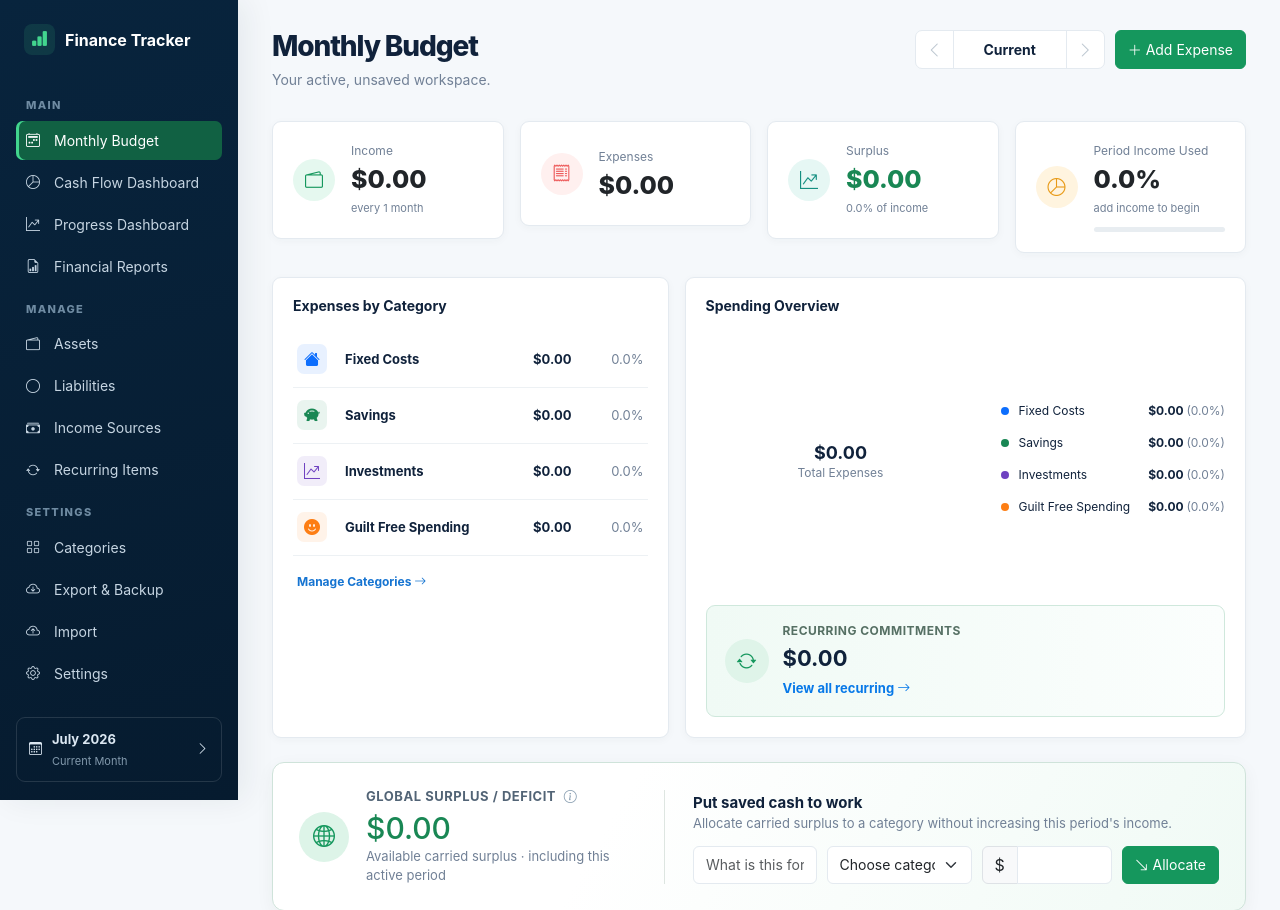
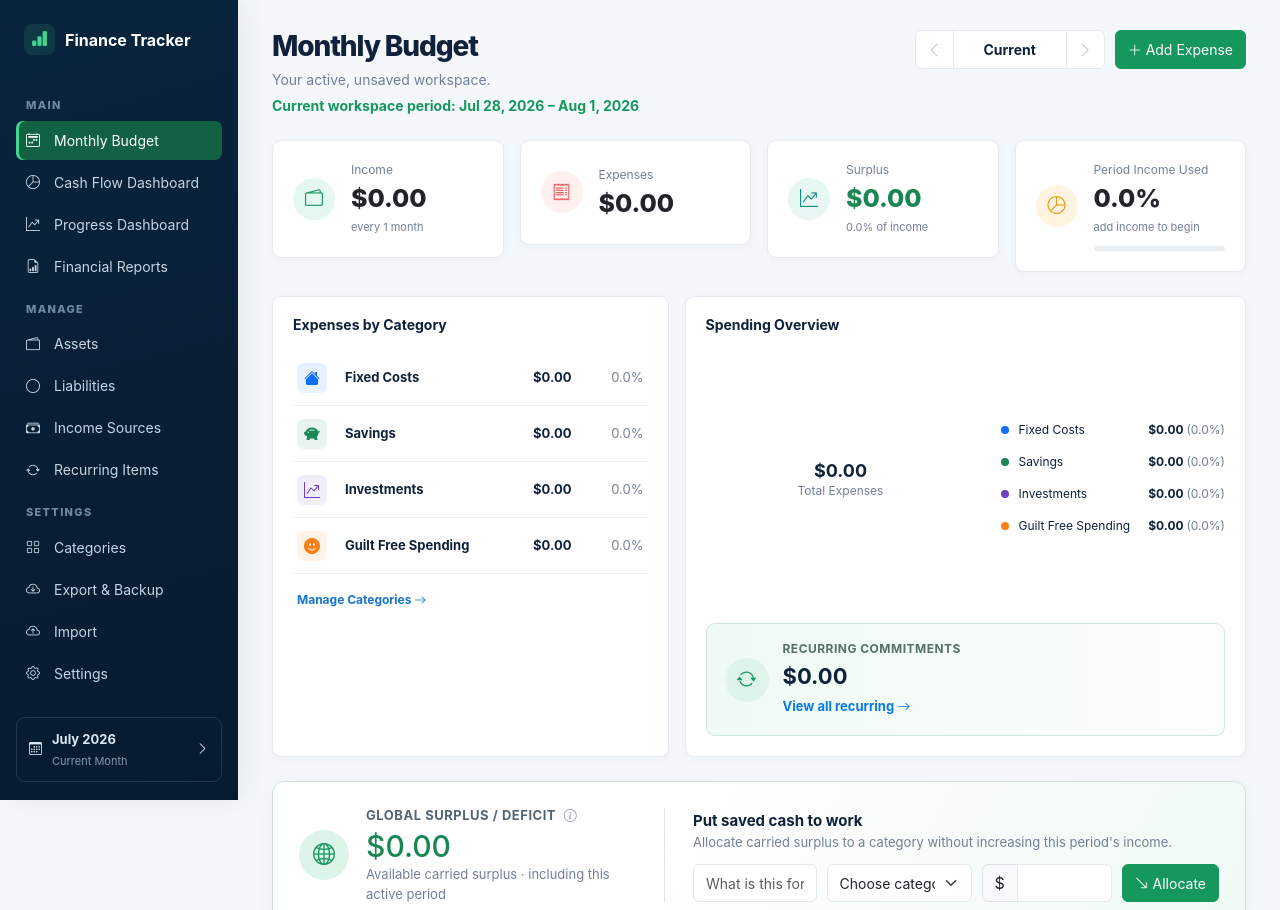
Before and after one commit to EKHess/FinanceTracker, a Flask app: page / in a window 1280 px wide. Shown: the top 910 px of the page. Run offline with Flask 3, Linux system fonts and the light colour scheme; data comes from the database, SQL or seed files in the repository; data that the repository does not hold is empty; some libraries are stand-ins or nearby versions.

Commit message:
Display current workspace period

```diff
--- a/services/finance.py
+++ b/services/finance.py
@@ -29,6 +29,18 @@ def category_totals(month_id):
     return categories
 
 
+def _workspace_period():
+    conn = get_connection()
+    schedule = conn.execute("SELECT period_start, next_run FROM workspace_schedule WHERE id = 1").fetchone()
+    conn.close()
+    if schedule is None:
+        return None
+    return {
+        "start": schedule["period_start"],
+        "end": schedule["next_run"].split("T", 1)[0],
+    }
+
+
 def dashboard_summary(month_id):
     conn = get_connection()
     month = conn.execute("SELECT * FROM months WHERE id = ?", (month_id,)).fetchone()
@@ -46,6 +58,7 @@ def dashboard_summary(month_id):
 
     return {
         "month": dict(month),
+        "workspace_period": _workspace_period(),
         "summary": {
             "income": income,
             "spending": spending,
--- a/static/css/styles.css
+++ b/static/css/styles.css
@@ -20,6 +20,7 @@ body { margin: 0; background: var(--canvas); color: var(--ink); font-family: Int
 .page-header { min-height: 67px; margin-bottom: 24px; display: flex; justify-content: space-between; align-items: flex-start; gap: 20px; }
 .page-header h1 { margin: 0 0 5px; font-size: 25px; font-weight: 780; letter-spacing: -.04em; }
 .page-header p { margin: 0; color: var(--muted); font-size: 12px; }
+.page-header .workspace-period-caption { margin-top: 5px; color: var(--green); font-weight: 650; }
 .header-actions { display: flex; gap: 10px; }
 .month-control { min-width: 175px; border: 1px solid var(--line); border-radius: 7px; background: white; padding: 8px 12px; display: flex; justify-content: space-between; align-items: center; color: var(--ink); font-size: 11px; }
 .btn-success { --bs-btn-bg: var(--green); --bs-btn-border-color: var(--green); --bs-btn-hover-bg: #10794a; --bs-btn-hover-border-color: #10794a; }
--- a/static/js/dashboard.js
+++ b/static/js/dashboard.js
@@ -38,6 +38,23 @@ function openWorkspaceSettings() {
     document.getElementById("workspaceScheduleForm").scrollIntoView({ behavior: "smooth", block: "center" });
 }
 
+
+function formatWorkspacePeriodDate(value) {
+    if (!value) return "";
+    const [year, month, day] = value.split("-").map(Number);
+    return new Date(year, month - 1, day).toLocaleDateString([], { dateStyle: "medium" });
+}
+
+function workspacePeriodCaption(period) {
+    if (!period?.start || !period?.end) return "Current workspace period: unavailable";
+    return `Current workspace period: ${formatWorkspacePeriodDate(period.start)} – ${formatWorkspacePeriodDate(period.end)}`;
+}
+
+function setWorkspacePeriodCaption(text) {
+    const caption = document.getElementById("workspacePeriodCaption");
+    if (caption) caption.textContent = text;
+}
+
 function renderWorkspaceSchedule(schedule) {
     workspaceSchedule = schedule;
     const nextRun = new Date(schedule.next_run);
@@ -75,6 +92,8 @@ async function saveWorkspaceSchedule(event) {
             time_of_day: `${document.getElementById("workspaceTimeHours").value}:${document.getElementById("workspaceTimeMinutes").value}`,
         }) });
         renderWorkspaceSchedule(schedule);
+        await loadDashboard();
+        await initializeWorkspaceNavigation(true);
         status.textContent = "Saved.";
         status.className = "small ms-2 text-success";
     } catch (error) {
@@ -199,6 +218,7 @@ async function displayWorkspace(index) {
         renderCategories(dashboardState.categories);
         renderChart(dashboardState.categories);
         document.getElementById("budgetViewCaption").textContent = `${scorecard.start_date} – ${scorecard.end_date} saved scorecard.`;
+        setWorkspacePeriodCaption(`Saved report period: ${formatWorkspacePeriodDate(scorecard.start_date)} – ${formatWorkspacePeriodDate(scorecard.end_date)}`);
     } else {
         dashboardState = currentWorkspaceState || await api("/api/dashboard");
         currentWorkspaceState = dashboardState;
@@ -206,6 +226,7 @@ async function displayWorkspace(index) {
         renderCategories(dashboardState.categories);
         renderChart(dashboardState.categories);
         document.getElementById("budgetViewCaption").textContent = "Your active, unsaved workspace.";
+        setWorkspacePeriodCaption(workspacePeriodCaption(dashboardState.workspace_period));
     }
     document.getElementById("workspaceLabel").textContent = selection.label;
     document.getElementById("previousWorkspace").disabled = index === 0;
--- a/templates/dashboard.html
+++ b/templates/dashboard.html
@@ -37,7 +37,7 @@
 </aside>
 <main class="main-content">
 <section class="app-page active" id="page-budget">
-    <header class="page-header"><div><h1>Monthly Budget</h1><p id="budgetViewCaption">Your active, unsaved workspace.</p></div><div class="header-actions"><div class="workspace-control"><button id="previousWorkspace" onclick="navigateWorkspace(-1)" aria-label="Previous saved scorecard"><i class="bi bi-chevron-left"></i></button><strong id="workspaceLabel">Current</strong><button id="nextWorkspace" onclick="navigateWorkspace(1)" aria-label="Newer saved scorecard"><i class="bi bi-chevron-right"></i></button></div><button id="addExpenseButton" class="btn btn-success" onclick="openAddExpenseModal()"><i class="bi bi-plus-lg me-1"></i>Add Expense</button></div></header>
+    <header class="page-header"><div><h1>Monthly Budget</h1><p id="budgetViewCaption">Your active, unsaved workspace.</p><p id="workspacePeriodCaption" class="workspace-period-caption">Current workspace period: loading…</p></div><div class="header-actions"><div class="workspace-control"><button id="previousWorkspace" onclick="navigateWorkspace(-1)" aria-label="Previous saved scorecard"><i class="bi bi-chevron-left"></i></button><strong id="workspaceLabel">Current</strong><button id="nextWorkspace" onclick="navigateWorkspace(1)" aria-label="Newer saved scorecard"><i class="bi bi-chevron-right"></i></button></div><button id="addExpenseButton" class="btn btn-success" onclick="openAddExpenseModal()"><i class="bi bi-plus-lg me-1"></i>Add Expense</button></div></header>
     <div class="row g-3 mb-4 summary-row">
         <div class="col-sm-6 col-xl-3"><div class="card metric-card"><div class="card-body"><span class="metric-icon green"><i class="bi bi-wallet2"></i></span><div><small>Income</small><h2 id="income">$0.00</h2><span id="incomePeriod">every 1 month</span></div></div></div></div>
         <div class="col-sm-6 col-xl-3"><div class="card metric-card"><div class="card-body"><span class="metric-icon red"><i class="bi bi-receipt"></i></span><div><small>Expenses</small><h2 id="spending">$0.00</h2></div></div></div></div>
```
Also changed, not shown: tests/test_app.py (+2 -0 lines).
